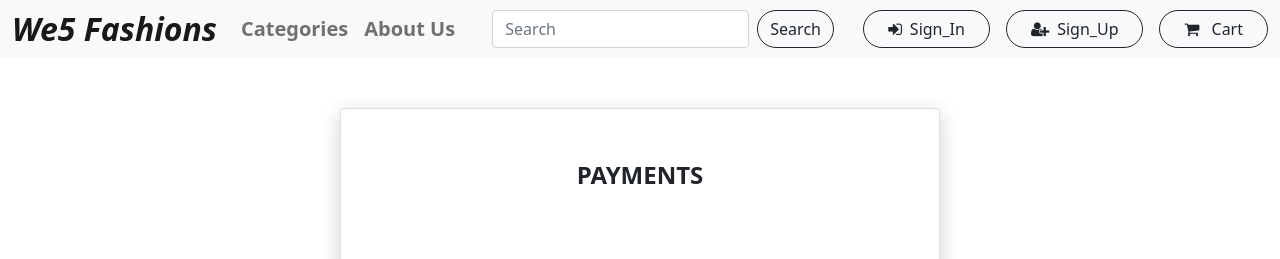
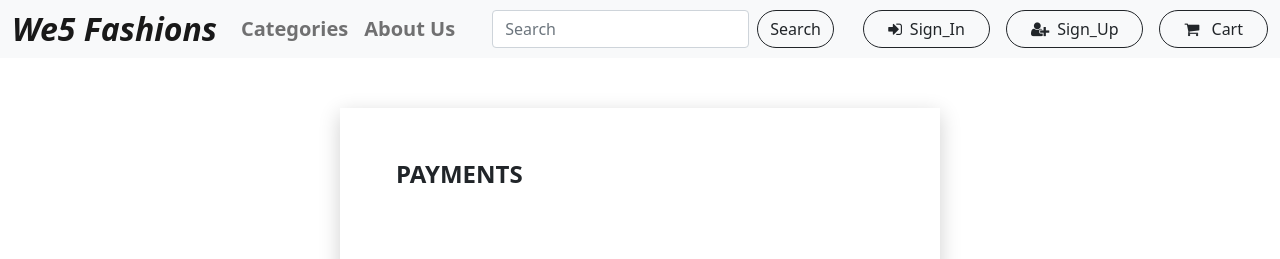
Before and after one commit to shettyvampire/Ecommerce, a React (Create React App) app: page /payments in a window 1280 px wide. Shown: the top 259 px of the page. Built offline with nearby package versions, Linux system fonts and the light colour scheme; a web font is replaced by a local one.

Commit message:
solved an error in cards class

```diff
--- a/src/components/Payments.jsx
+++ b/src/components/Payments.jsx
@@ -6,8 +6,8 @@ const Payments = () => {
     return (
         <div>
         <Navbar/>
-        <div class="card mt-50 mb-50">
-            <div class="card-title mx-auto">
+        <div class="card1 mt-50 mb-50">
+            <div class="card1-title mx-auto">
             <p><b>PAYMENTS</b></p>
             </div>
             <div class="nav">
@@ -17,7 +17,7 @@ const Payments = () => {
                 </ul>
             </div>
             <form>
-                <span id="card-header">UPI Payment:</span> <br/>
+                <span id="card1-header">UPI Payment:</span> <br/>
                 <div class="row row-1">
                     <div class="col-2"><img class="img-fluid" src="https://static1.anpoimages.com/wordpress/wp-content/uploads/2020/11/05/Google-Pay-India-Tez-new-icon.jpg?q=50&fit=contain&w=1500&h=&dpr=1.5"/></div>
                     <div class="col-7">
@@ -31,12 +31,12 @@ const Payments = () => {
                     </div>
                 </div>
                 <br/> <br/>
-                <span id="card-header">Pay Using Card: </span>
+                <span id="card1-header">Pay Using Card: </span>
                 <img  class="img-fluid" src="https://img.icons8.com/color/48/000000/mastercard-logo.png"/>
                 <img  class="img-fluid" src="https://img.icons8.com/color/48/000000/visa.png"/>
                 <div class="row-1">
                     <div class="row row-2">
-                        <span id="card-inner">Card Holder Name</span>
+                        <span id="card1-inner">Card Holder Name</span>
                     </div>
                     <div class="row row-2">
                         <input type="text" placeholder=""/>
@@ -46,7 +46,7 @@ const Payments = () => {
                     {/* <div class="col-7"> */}
                         <div class="row-1">
                         <div class="row row-2">
-                        <span id="card-inner">Card Number</span>
+                        <span id="card1-inner">Card Number</span>
                     </div>
                     <div class="row row-2">
                         <input type="text" placeholder=""/>
@@ -54,12 +54,12 @@ const Payments = () => {
                         {/* </div> */}
                     </div>
                     <div class="col-2">
-                        <span id="card-inner">Exp Date</span>
+                        <span id="card1-inner">Exp Date</span>
                         <input type="text" placeholder="MM/YY"/>
                     </div>
 
                     <div class="col-2">
-                        <span id="card-inner">CVV</span>
+                        <span id="card1-inner">CVV</span>
 
                         <input type="text" placeholder=""/>
                     </div>
--- a/src/payments.css
+++ b/src/payments.css
@@ -5,7 +5,7 @@
     display: flex;
 
   } */
-  .card{
+  .card1{
     margin: auto;
     width: 600px;
     /* height: 650px; */
@@ -34,7 +34,7 @@
         padding: 8vh;
     }
   }
-  .card-title{
+  .card1-title{
     font-weight:700;
     font-size: 1.5em;
   }
@@ -121,11 +121,11 @@
     padding-right: 0;
   }
 
-  #card-header{
+  #card1-header{
     font-weight: bold;
     font-size: 0.9rem;
   }
-  #card-inner{
+  #card1-inner{
     font-size: 0.9rem;
     color: gray;
   }
```
